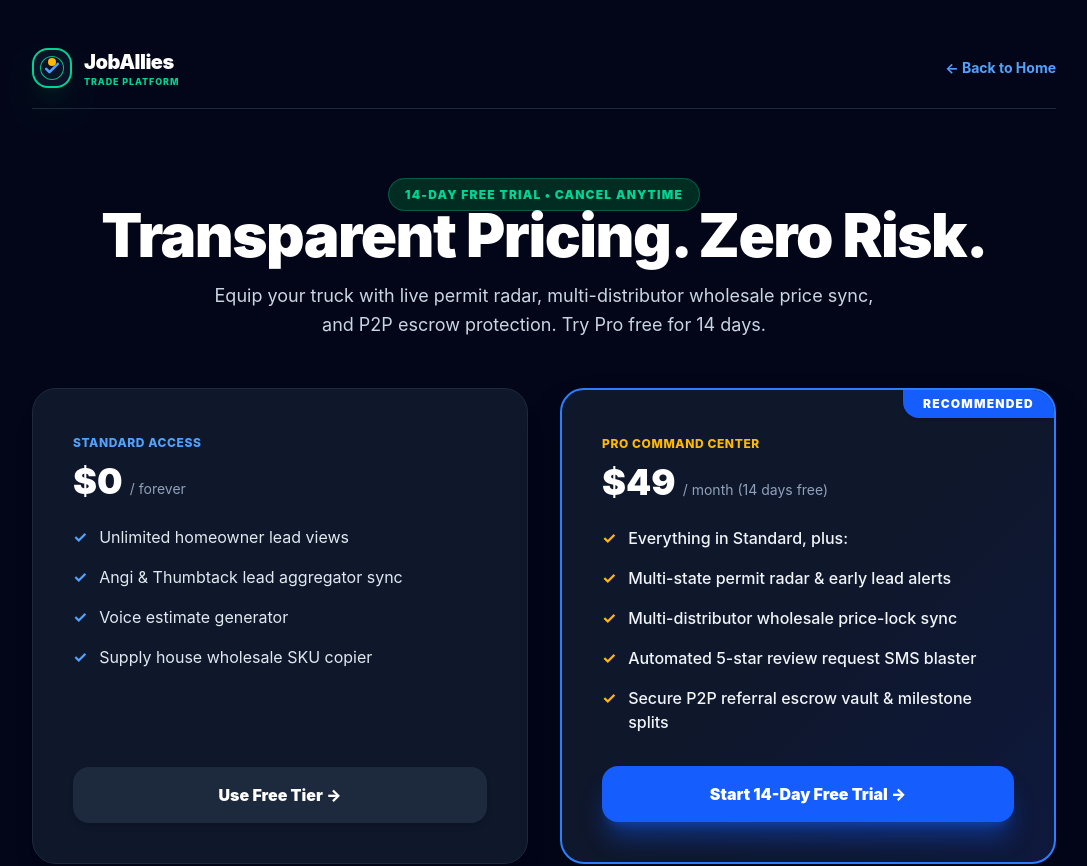
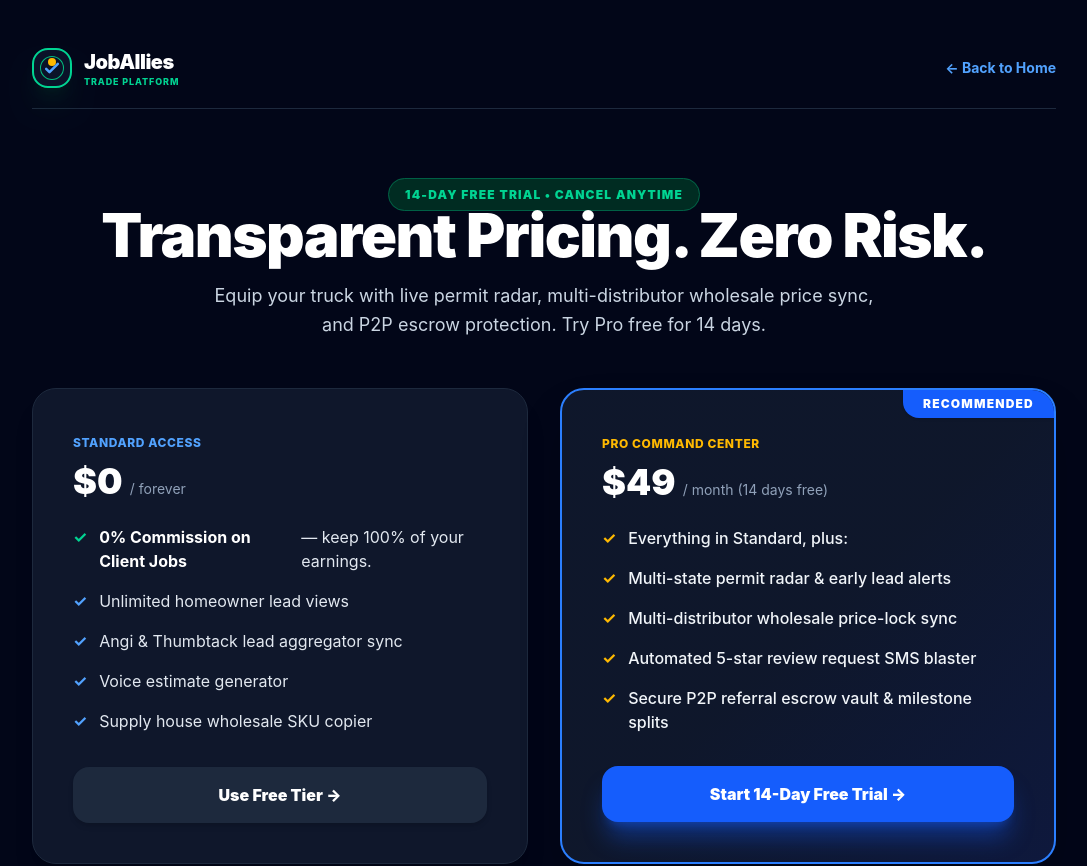
Before and after one commit to dberger111/joballies, a Next.js app: page /pricing in a window 1280 px wide. Shown: the top 866 px of the page, without its empty margins (96-1183 px from the left). Built offline with nearby package versions, Linux system fonts and the light colour scheme.

Commit message:
Add 0% commission guarantee to free tier, trial countdown toast, SMS templates, and zip lookup

```diff
--- a/app/pricing/page.tsx
+++ b/app/pricing/page.tsx
@@ -83,6 +83,7 @@ export default function PricingPage() {
                 <h3 className="text-4xl font-black text-white mt-2">$0 <span className="text-sm text-slate-400 font-normal">/ forever</span></h3>
               </div>
               <ul className="space-y-4 text-sm md:text-base text-slate-200">
+                <li className="flex items-start gap-3"><span className="text-emerald-400 font-bold">✓</span> <strong className="text-white">0% Commission on Client Jobs</strong> — keep 100% of your earnings.</li>
                 <li className="flex items-start gap-3"><span className="text-blue-400 font-bold">✓</span> Unlimited homeowner lead views</li>
                 <li className="flex items-start gap-3"><span className="text-blue-400 font-bold">✓</span> Angi & Thumbtack lead aggregator sync</li>
                 <li className="flex items-start gap-3"><span className="text-blue-400 font-bold">✓</span> Voice estimate generator</li>
```
